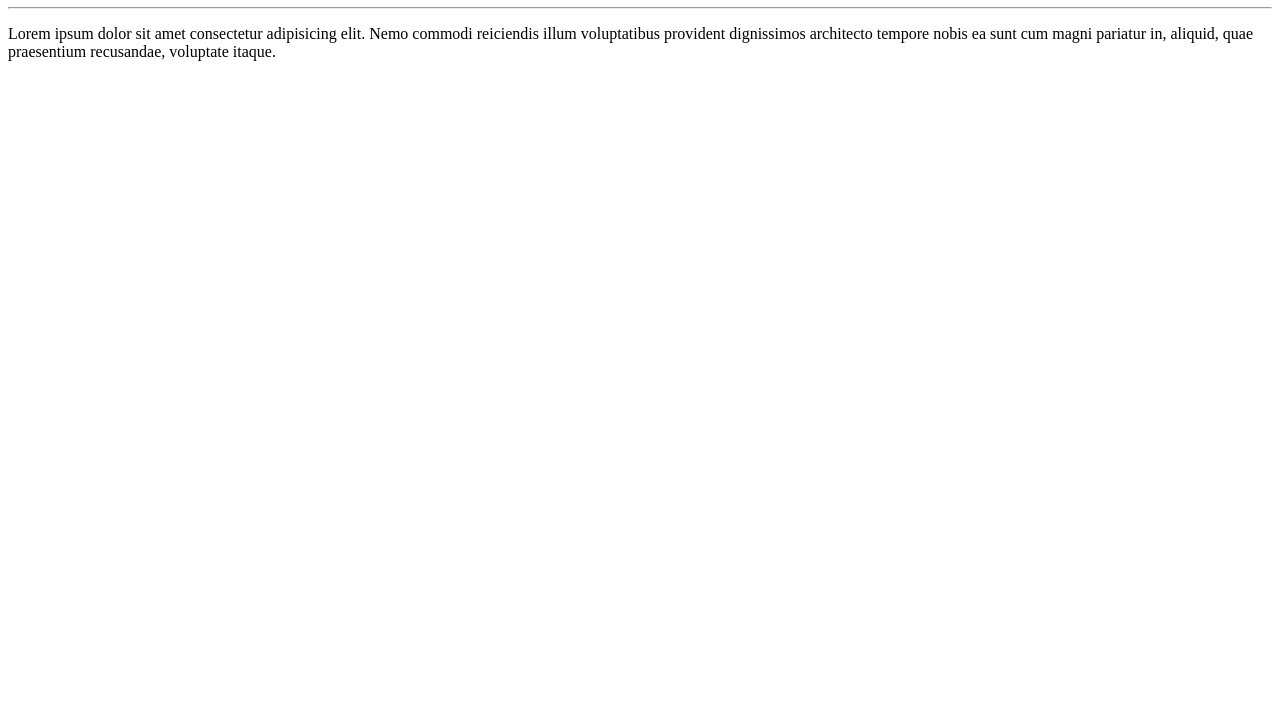
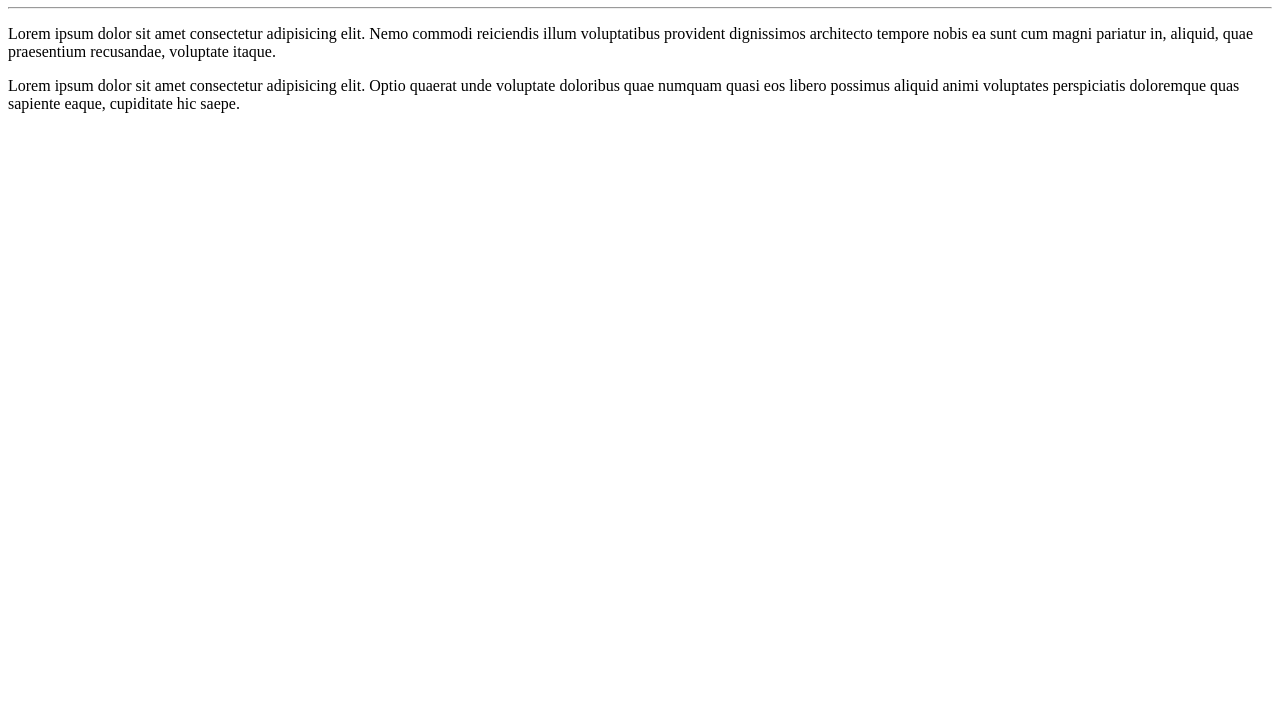
Before and after one commit to kayquemab/Ola-Mundo, a plain HTML site: page site-exemplo/index.html in a window 1280 px wide. Shown: the part 73-800 px from the top of the page. Drawn offline with Linux system fonts and the light colour scheme.

Commit message:
adicionei um parágrafo

```diff
--- a/site-exemplo/index.html
+++ b/site-exemplo/index.html
@@ -9,5 +9,6 @@
     <h1>Olá, Mundo!</h1>
     <hr>
     <p>Lorem ipsum dolor sit amet consectetur adipisicing elit. Nemo commodi reiciendis illum voluptatibus provident dignissimos architecto tempore nobis ea sunt cum magni pariatur in, aliquid, quae praesentium recusandae, voluptate itaque.</p>
+    <p>Lorem ipsum dolor sit amet consectetur adipisicing elit. Optio quaerat unde voluptate doloribus quae numquam quasi eos libero possimus aliquid animi voluptates perspiciatis doloremque quas sapiente eaque, cupiditate hic saepe.</p>
 </body>
 </html>
```
